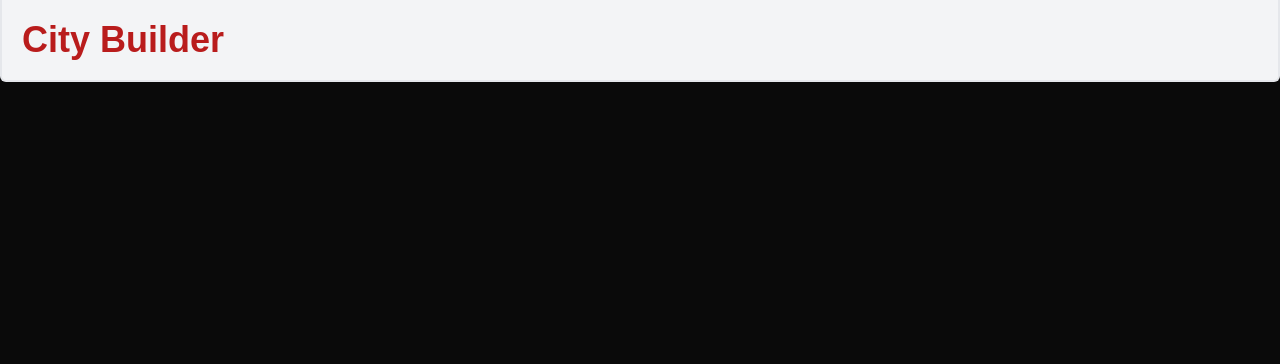
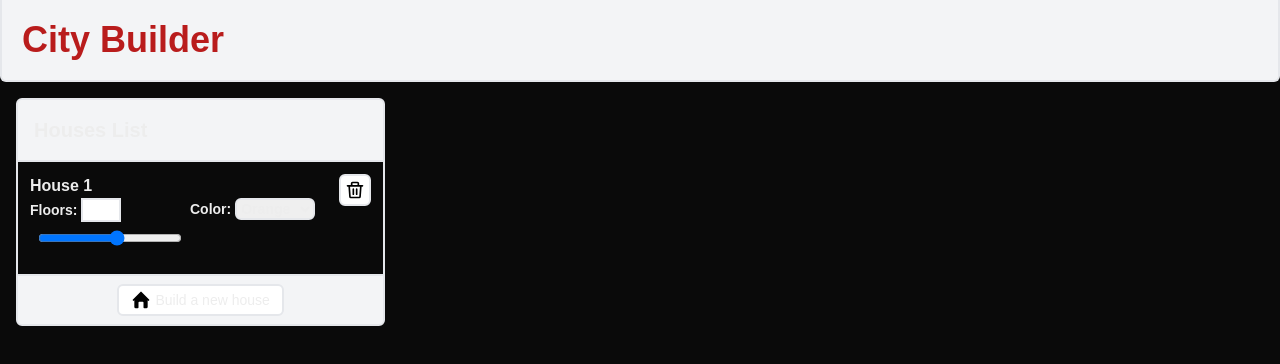
Before and after one commit to Ivan-S-Petkov/city-builder, a Next.js app: page / in a window 1280 px wide. Shown: the top 364 px of the page. Built offline with nearby package versions, Linux system fonts and the light colour scheme.

Commit message:
Added Sidebar to main page

```diff
--- a/src/app/page.js
+++ b/src/app/page.js
@@ -1,10 +1,13 @@
 import Header from "@/components/layout/Header";
-import Image from "next/image";
+import Sidebar from "@/components/layout/Sidebar";
 
 export default function Home() {
   return (
     <div className="flex flex-col max-w-7xl m-auto gap-4">
       <Header />
+      <main className="pl-4 flex gap-8">
+        <Sidebar />
+      </main>
     </div>
   );
 }
```
